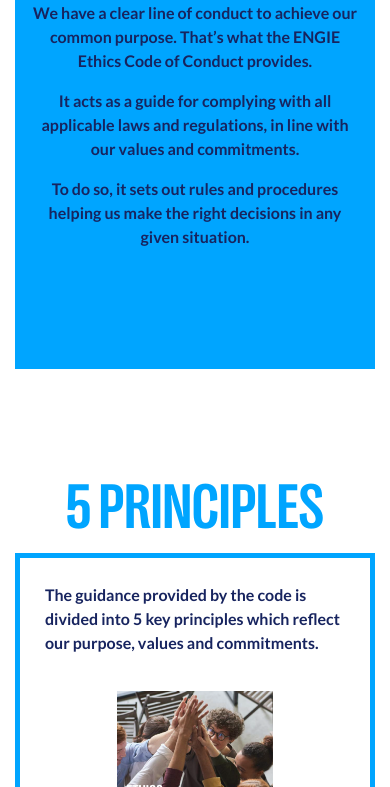
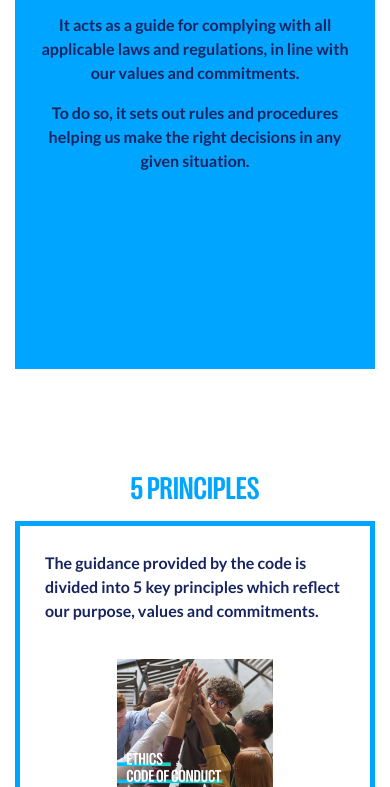
Before and after one commit to timcartoonbase/Engie_Ethics_External_V2, a plain HTML site: page index.html in a window 390 px wide. Shown: the part 475-1262 px from the top of the page. Drawn offline with Linux system fonts and the light colour scheme; a script that the page names is missing.

Commit message:
type changes mobile

```diff
--- a/css/index.css
+++ b/css/index.css
@@ -349,7 +349,7 @@
 }
 
 @media (max-width: 1200px) {
-    h1 { font-size: 2em;}
+    .heading { font-size: 2em;}
     .main-top {
         padding-top: 50px;
     }
```
